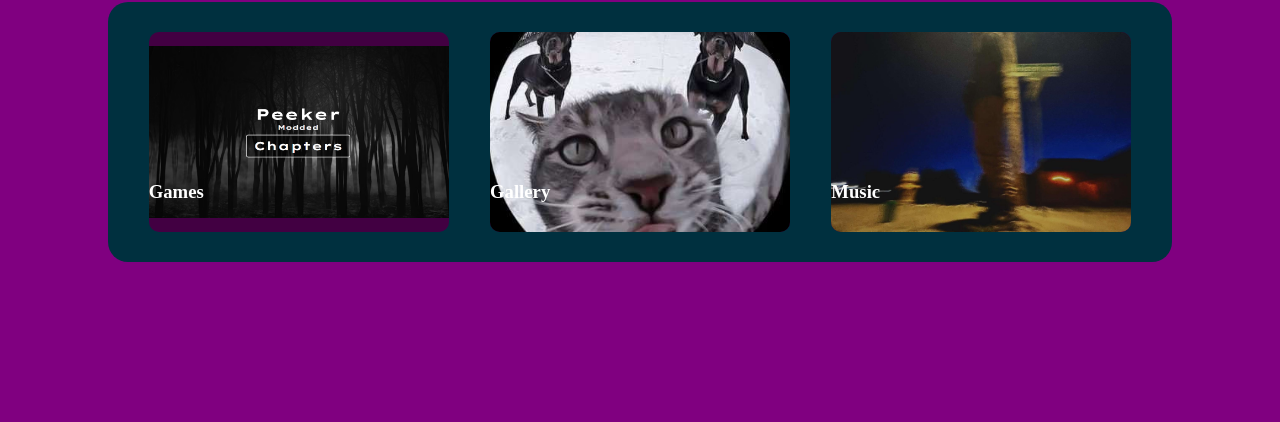
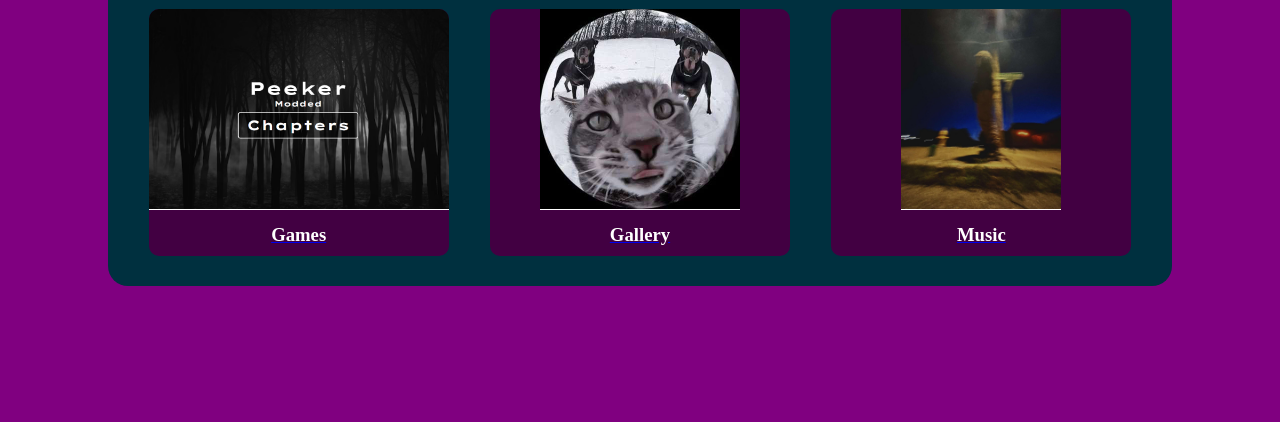
Before and after one commit to Spliteee/Spliteee.github.io, a plain HTML site: page index.html in a window 1280 px wide. Shown: the part 378-800 px from the top of the page. Drawn offline with Linux system fonts and the light colour scheme.

Commit message:
Update index.css

```diff
--- a/css/index.css
+++ b/css/index.css
@@ -44,7 +44,7 @@ body {
 .cell {
     background-color: rgb(66, 0, 66);
     width: 300px;
-    height: 200px;
+    height: auto;
     display: flex;
     flex-direction: column;
     align-items: center;
@@ -57,15 +57,13 @@ body {
 
 .cell img {
     width: 100%;
-    height: 100%;
+    height: 200px;
     object-fit: cover;
-    z-index: 1;
+    border-bottom: 1px solid white;
 }
 
 .cell h3 {
     color: white;
-    position: absolute;
-    bottom: 10px;
+    margin: 10px 0;
     text-align: center;
-    z-index: 2;
 }
```
